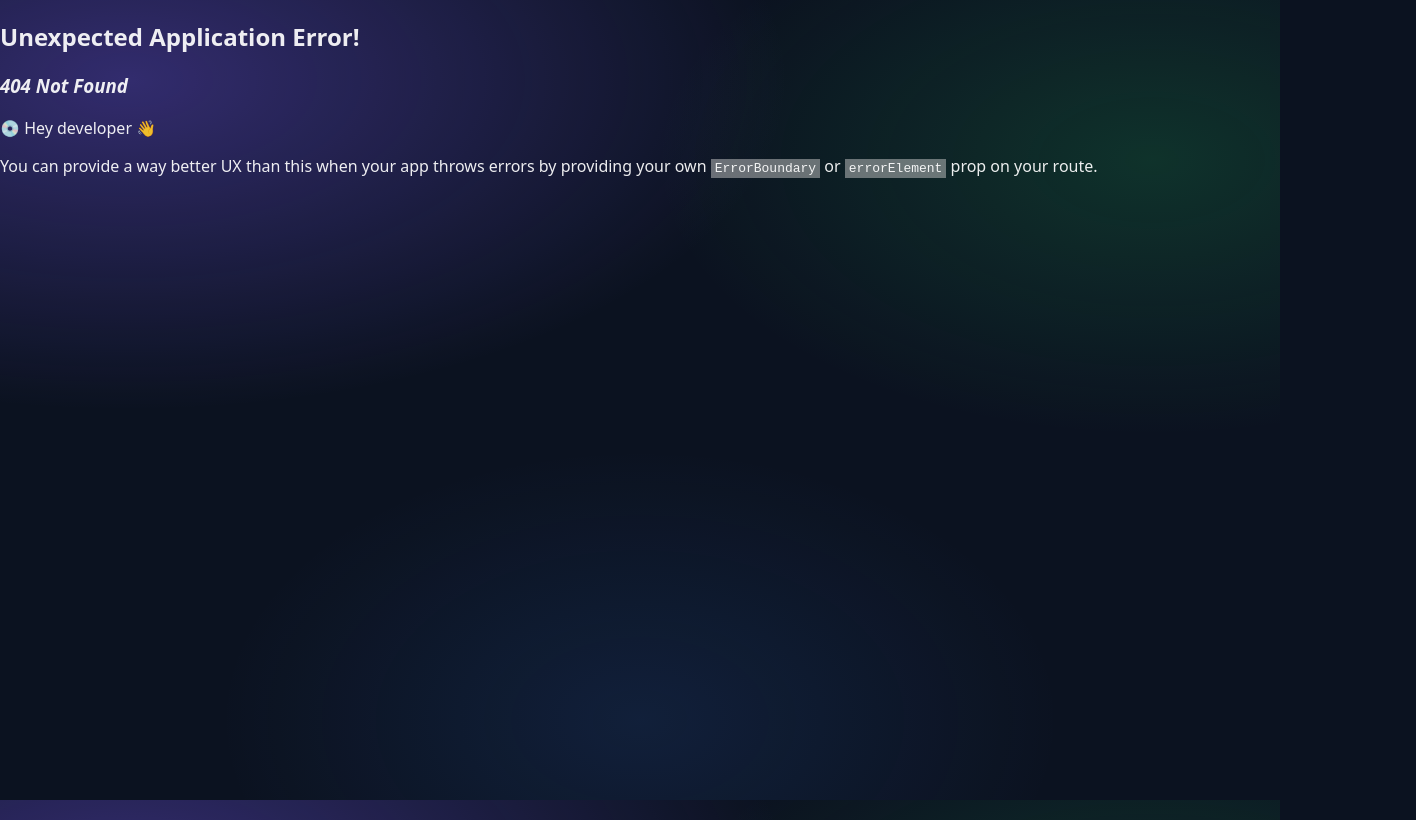
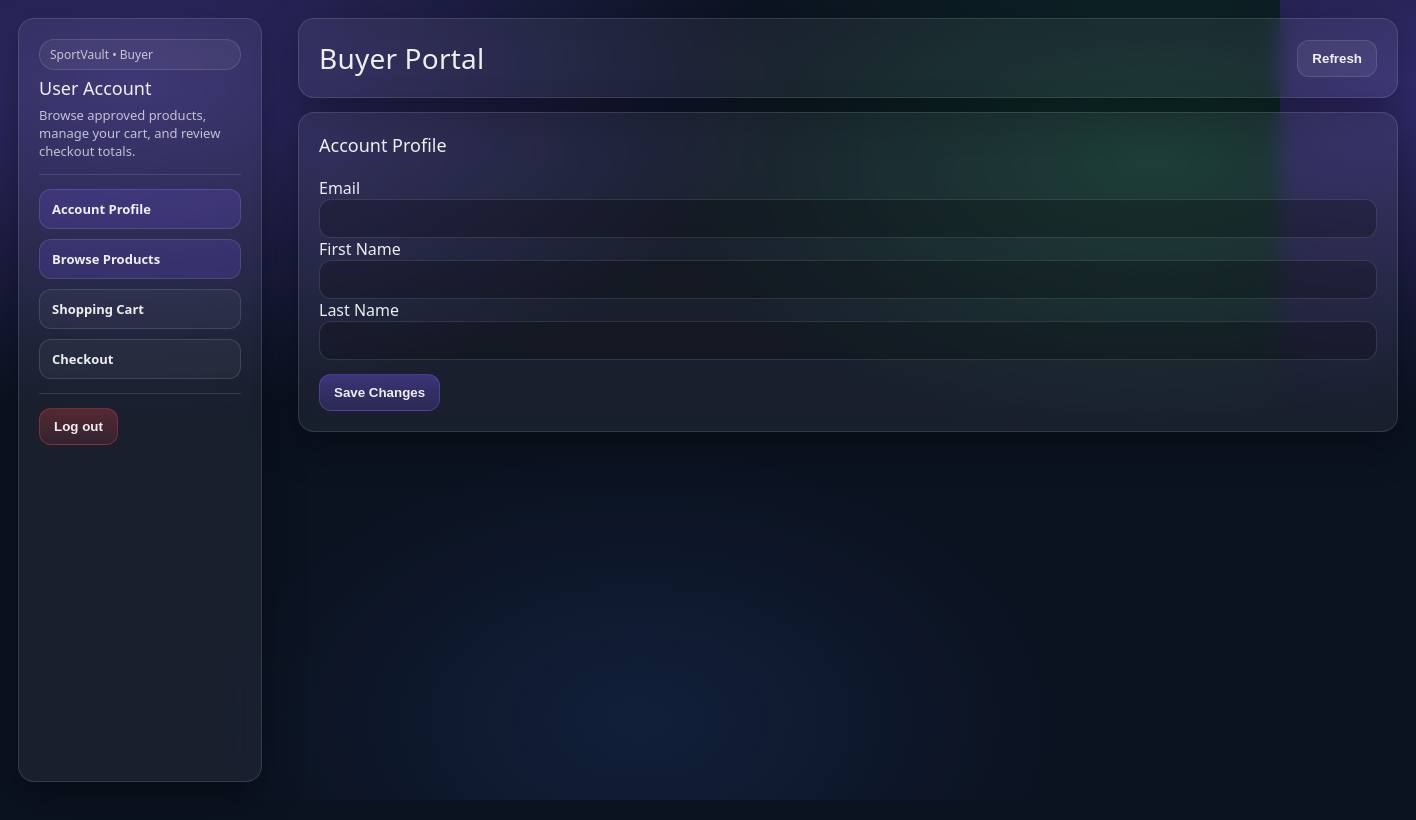
Before and after one commit to chrisa430/CSE-6214-Ecommerce-Website, a React (Vite) app in the folder apps/web/: page /buyer/profile in a window 1280 px wide. Before the commit this address had no page. Shown: the whole page, 1416 px wide, since content can reach past the window. Built offline with nearby package versions, Linux system fonts and the light colour scheme.

Commit message:
added account profile for buyer

```diff
--- a/apps/web/src/layouts/BuyerLayout.tsx
+++ b/apps/web/src/layouts/BuyerLayout.tsx
@@ -27,6 +27,7 @@ export default function BuyerLayout() {
             <div className="divider" />
 
             <nav className="col" style={{ gap: 10 }}>
+              <NavItem to="/buyer/profile">Account Profile</NavItem>
               <NavItem to="/buyer">Browse Products</NavItem>
               <NavItem to="/buyer/cart">Shopping Cart</NavItem>
               <NavItem to="/buyer/checkout">Checkout</NavItem>
--- /dev/null
+++ b/apps/web/src/pages/buyer/BuyerProfile.tsx
@@ -0,0 +1,76 @@
+import { useState } from "react";
+import { useAuth } from "../../context/AuthContext";
+
+export default function BuyerProfile() {
+  const { user } = useAuth();
+
+  const [firstName, setFirstName] = useState(user?.firstName || "");
+  const [lastName, setLastName] = useState(user?.lastName || "");
+  const [message, setMessage] = useState("");
+
+  async function handleSave() {
+    try {
+      const res = await fetch("/api/accounts/profile", {
+        method: "PATCH",
+        headers: {
+          "Content-Type": "application/json",
+          Authorization: `Bearer ${localStorage.getItem("accessToken")}`,
+        },
+        body: JSON.stringify({ firstName, lastName }),
+      });
+
+      if (!res.ok) {
+        throw new Error("Update failed");
+      }
+
+      setMessage("Profile updated successfully.");
+    } catch (err) {
+      console.error(err);
+      setMessage("Failed to update profile.");
+    }
+  }
+
+  return (
+    <div className="card cardPad">
+      <div className="h2">Account Profile</div>
+
+      <div style={{ marginTop: 20 }}>
+
+        <label>Email</label>
+        <input
+          className="input"
+          value={user?.email || ""}
+          disabled
+        />
+
+        <label style={{ marginTop: 10 }}>First Name</label>
+        <input
+          className="input"
+          value={firstName}
+          onChange={(e) => setFirstName(e.target.value)}
+        />
+
+        <label style={{ marginTop: 10 }}>Last Name</label>
+        <input
+          className="input"
+          value={lastName}
+          onChange={(e) => setLastName(e.target.value)}
+        />
+
+        <button
+          className="btn btnPrimary"
+          style={{ marginTop: 14 }}
+          //onClick={handleSave}
+        >
+          Save Changes
+        </button>
+
+        {message && (
+          <div style={{ marginTop: 10 }}>
+            {message}
+          </div>
+        )}
+      </div>
+    </div>
+  );
+}
--- a/apps/web/src/router.tsx
+++ b/apps/web/src/router.tsx
@@ -12,6 +12,7 @@ import BuyerHome     from "./pages/buyer/BuyerHome";
 import BuyerSubpage  from "./pages/buyer/BuyerSubpage";
 import BuyerCart from "./pages/buyer/BuyerCart";
 import BuyerCheckout from "./pages/buyer/BuyerCheckout";
+import BuyerProfile from "./pages/buyer/BuyerProfile";
 
 import SellerLayout  from "./layouts/SellerLayout";
 import SellerHome    from "./pages/seller/SellerHome";
@@ -40,6 +41,8 @@ export const router = createBrowserRouter([
       { path: "subpage",      element: <BuyerSubpage /> },
       { path: "cart", element: <BuyerCart /> },
       { path: "checkout", element: <BuyerCheckout /> },
+      { path: "profile", element: <BuyerProfile /> },
+
     ],
   },
 
```
